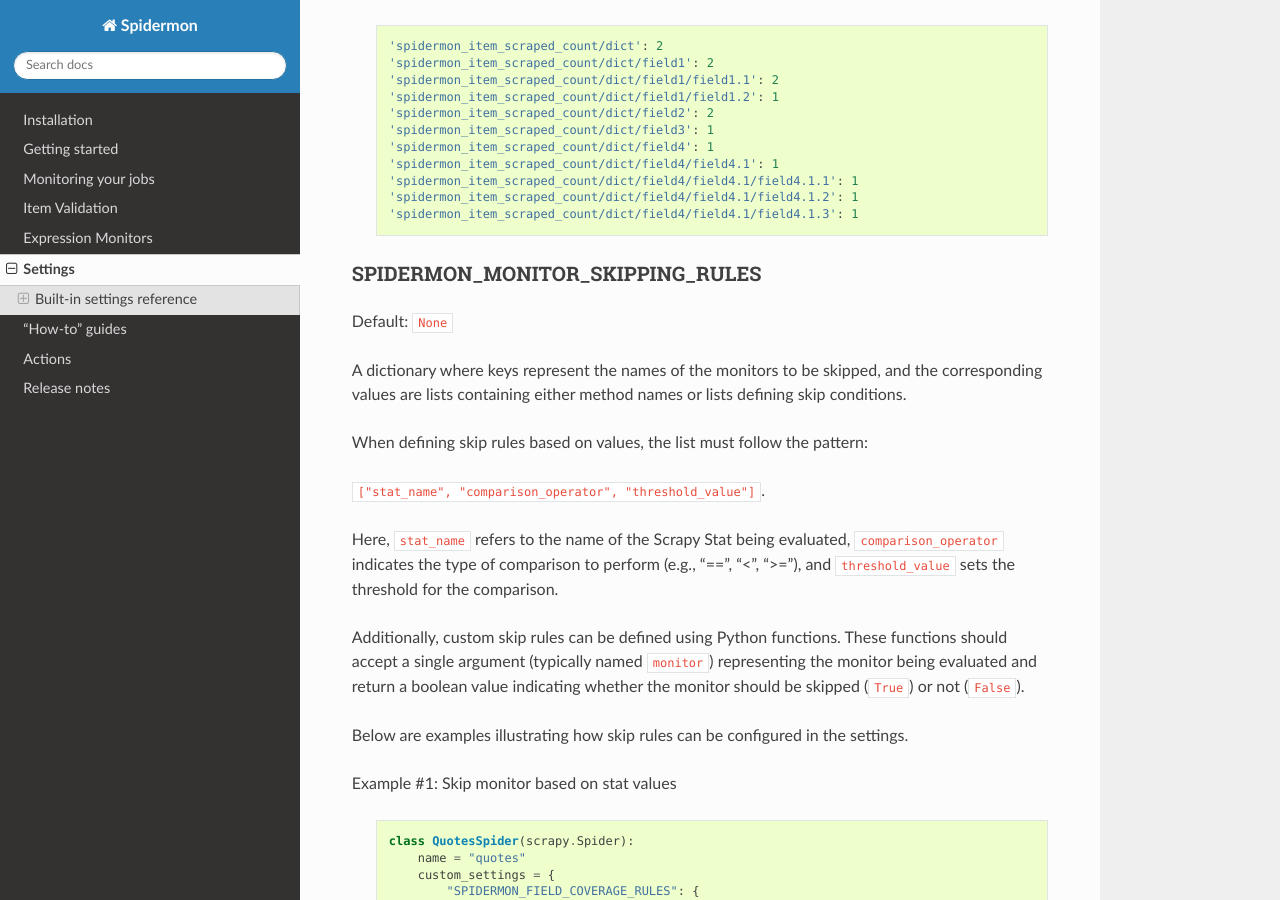
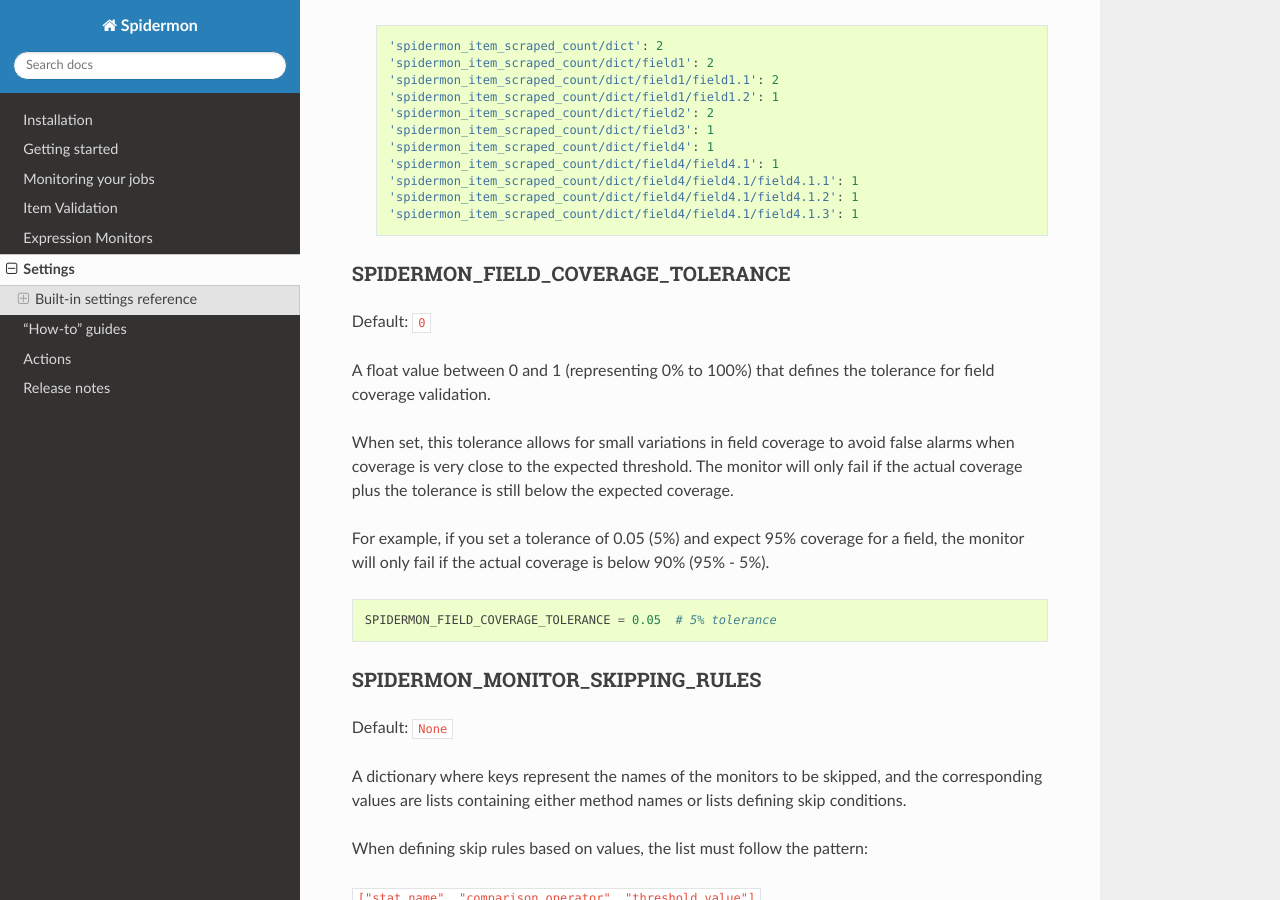
Before and after one commit to scrapinghub/spidermon, a Sphinx documentation site: the page built from docs/source/settings.rst, in a window 1280 px wide and 900 px high, scrolled down 6669 px. Built offline with Sphinx 7.4.7 and the Read the Docs theme 3.1.0, drawn with Linux system fonts in a browser that asks for light colours.

Commit message:
chore: adding reference to the new coverage tolerance field in the settings documentation
Signed-off-by: Nilton Junior <ngm.junior@outlook.com>

```diff
--- a/docs/source/settings.rst
+++ b/docs/source/settings.rst
@@ -355,6 +355,20 @@ Considering the spider returns the following items:
       'spidermon_item_scraped_count/dict/field4/field4.1/field4.1.2': 1
       'spidermon_item_scraped_count/dict/field4/field4.1/field4.1.3': 1
 
+SPIDERMON_FIELD_COVERAGE_TOLERANCE
+-----------------------------------
+Default: ``0``
+
+A float value between 0 and 1 (representing 0% to 100%) that defines the tolerance for field coverage validation.
+
+When set, this tolerance allows for small variations in field coverage to avoid false alarms when coverage is very close to the expected threshold. The monitor will only fail if the actual coverage plus the tolerance is still below the expected coverage.
+
+For example, if you set a tolerance of 0.05 (5%) and expect 95% coverage for a field, the monitor will only fail if the actual coverage is below 90% (95% - 5%).
+
+.. code-block:: python
+
+    SPIDERMON_FIELD_COVERAGE_TOLERANCE = 0.05  # 5% tolerance
+
 SPIDERMON_MONITOR_SKIPPING_RULES
 --------------------------------
 Default: ``None``
```
